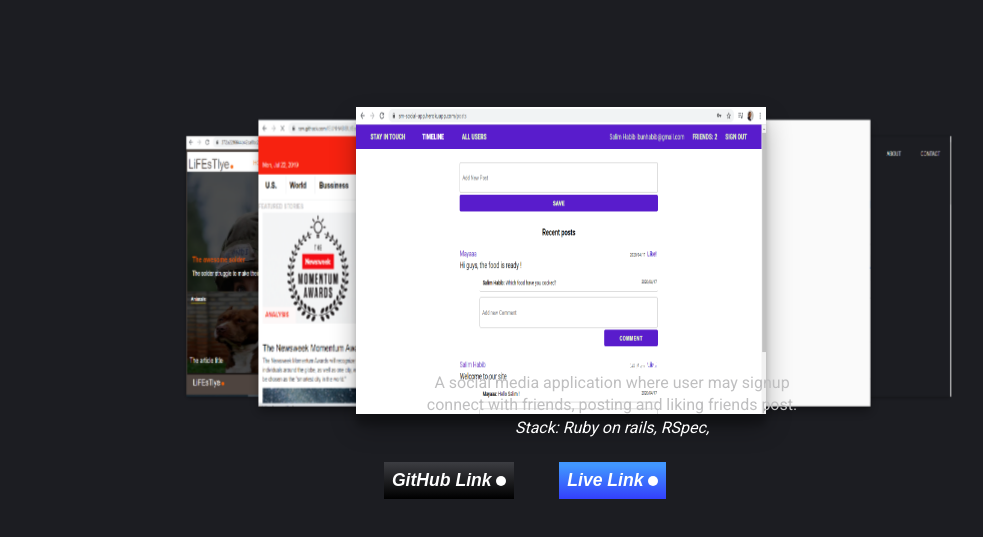
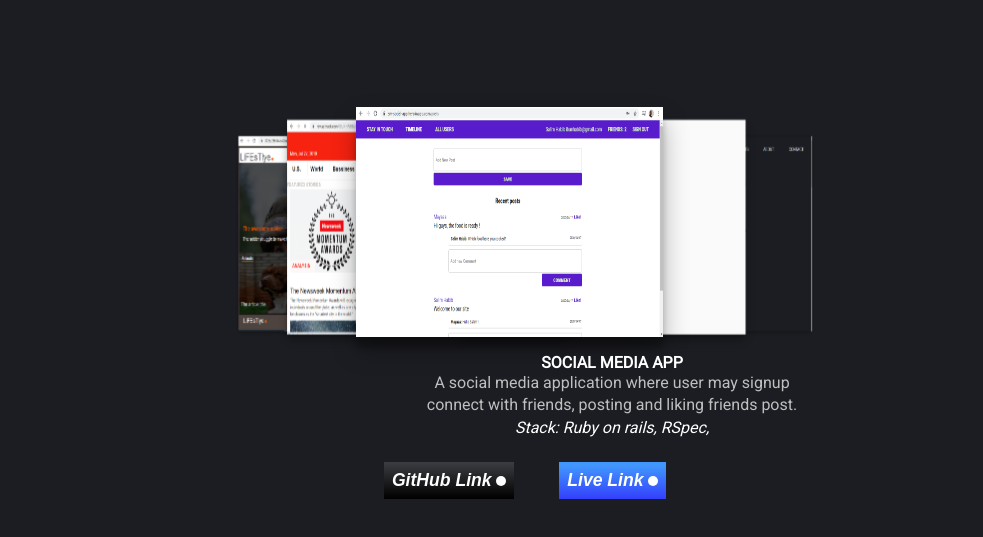
Before and after one commit to IBUNHABIBU/personalPortfolio, a plain HTML site: page index.html in a window 1280 px wide. Shown: the part 731-1268 px from the top of the page, without its empty margins (28-1011 px from the left). Drawn offline with Linux system fonts and the light colour scheme.

Commit message:
Style the slides

```diff
--- a/style.css
+++ b/style.css
@@ -220,8 +220,8 @@ input[type=radio]:checked {
 
 #slider label {
   position: absolute;
-  width: 80%;
-  height: 80%;
+  width: 60%;
+  height: 60%;
   left: 0;
   top: 0;
   color: white;
```
